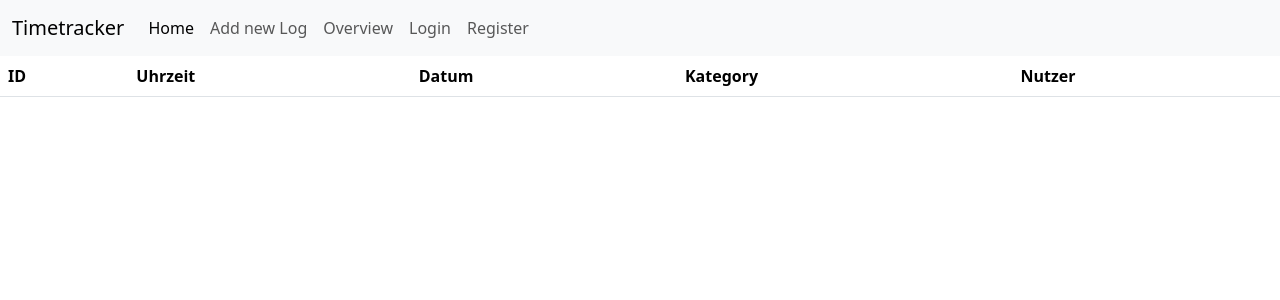
After one commit to Hepha1stos/HackingWithPython, a Flask app: page /overview in a window 1280 px wide. The commit adds this page. Shown: the top 300 px of the page. Run offline with Flask 3, Linux system fonts and the light colour scheme; data that the repository does not hold is empty.

Commit message:
implemented overview

```diff
--- a/src/__init__.py
+++ b/src/__init__.py
@@ -2,7 +2,7 @@ from flask import Flask
 from src.db import mysql
 from src.auth_routes import auth_routes
 from src.main_routes import main_routes
-from src.tickets_routes import tickets_routes
+from src.timelog_routes import timelog_routes
 
 app = Flask(__name__)
 
@@ -18,4 +18,4 @@ mysql.init_app(app)
 # Blueprints
 app.register_blueprint(auth_routes)
 app.register_blueprint(main_routes)
-app.register_blueprint(tickets_routes)
+app.register_blueprint(timelog_routes)
--- a/src/templates/base.html
+++ b/src/templates/base.html
@@ -12,7 +12,7 @@
   <body>
     <nav class="navbar navbar-expand-lg bg-body-tertiary">
         <div class="container-fluid">
-          <a class="navbar-brand" href="#">Navbar</a>
+          <a class="navbar-brand" href="{{url_for('main_routes.homepage')}}">Timetracker</a>
           <button class="navbar-toggler" type="button" data-bs-toggle="collapse" data-bs-target="#navbarSupportedContent" aria-controls="navbarSupportedContent" aria-expanded="false" aria-label="Toggle navigation">
             <span class="navbar-toggler-icon"></span>
           </button>
@@ -22,7 +22,10 @@
                 <a class="nav-link active" aria-current="page" href="{{url_for('main_routes.homepage')}}">Home</a>
               </li>
               <li class="nav-item">
-                <a class="nav-link" href="/tickets">Ticket</a>
+                <a class="nav-link" href="/tickets">Add new Log</a>
+              </li>
+              <li class="nav-item">
+                <a class="nav-link" href="/overview">Overview</a>
               </li>
               <li class="nav-item">
                 <a class="nav-link" href="/login">Login</a>
--- /dev/null
+++ b/src/templates/overview.html
@@ -0,0 +1,30 @@
+{% extends 'base.html' %}
+{% block title %}
+Overview
+{% endblock %}
+
+{% block content %}
+<table class="table table-striped">
+  <thead>
+    <tr>
+      <th scope="col">ID</th>
+      <th scope="col">Uhrzeit</th>
+      <th scope="col">Datum</th>
+      <th scope="col">Kategory</th>
+      <th scope="col">Nutzer</th>
+    </tr>
+  </thead>
+  <tbody>
+  {% for log in logs %}
+  <tr>
+    <th scope="row">{{log.id}}</th>
+    <td>{{log.time}}</td>
+    <td>{{log.date}}</td>
+    <td>{{log.category}}</td>
+    <td>{{log.user}}</td>
+
+  </tr>
+  {% endfor %}
+</tbody>
+</table>
+{% endblock %}
--- /dev/null
+++ b/src/timelog_routes.py
@@ -0,0 +1,27 @@
+from flask import render_template, request, Blueprint
+
+from src.db import mysql
+
+timelog_routes = Blueprint("timelog_routes", __name__)
+
+
+@timelog_routes.route("/overview")
+def show():
+    conn = mysql.connect()
+    cursor = conn.cursor()
+    cursor.execute("SELECT t.*, c.name,u.username  FROM timelog as t JOIN category c ON t.category_id = c.id JOIN users u ON t.user_id = u.id ORDER BY t.date;")
+    logs = cursor.fetchall()
+    print(logs)
+    parsedLogs = [
+        {
+            "id": row[0],
+            "time": str(row[1]),
+            "date": row[2].strftime("%d.%m.%Y"),
+            "category": row[5],
+            "user": row[6]
+        }
+        for row in logs
+    ]
+
+
+    return render_template("overview.html",logs=parsedLogs)
```
Also changed, not shown: src/auth_routes.py (+2 -8 lines), src/tickets_routes.py (deleted, +0 -13 lines), src/db.py (line endings or trailing spaces).
